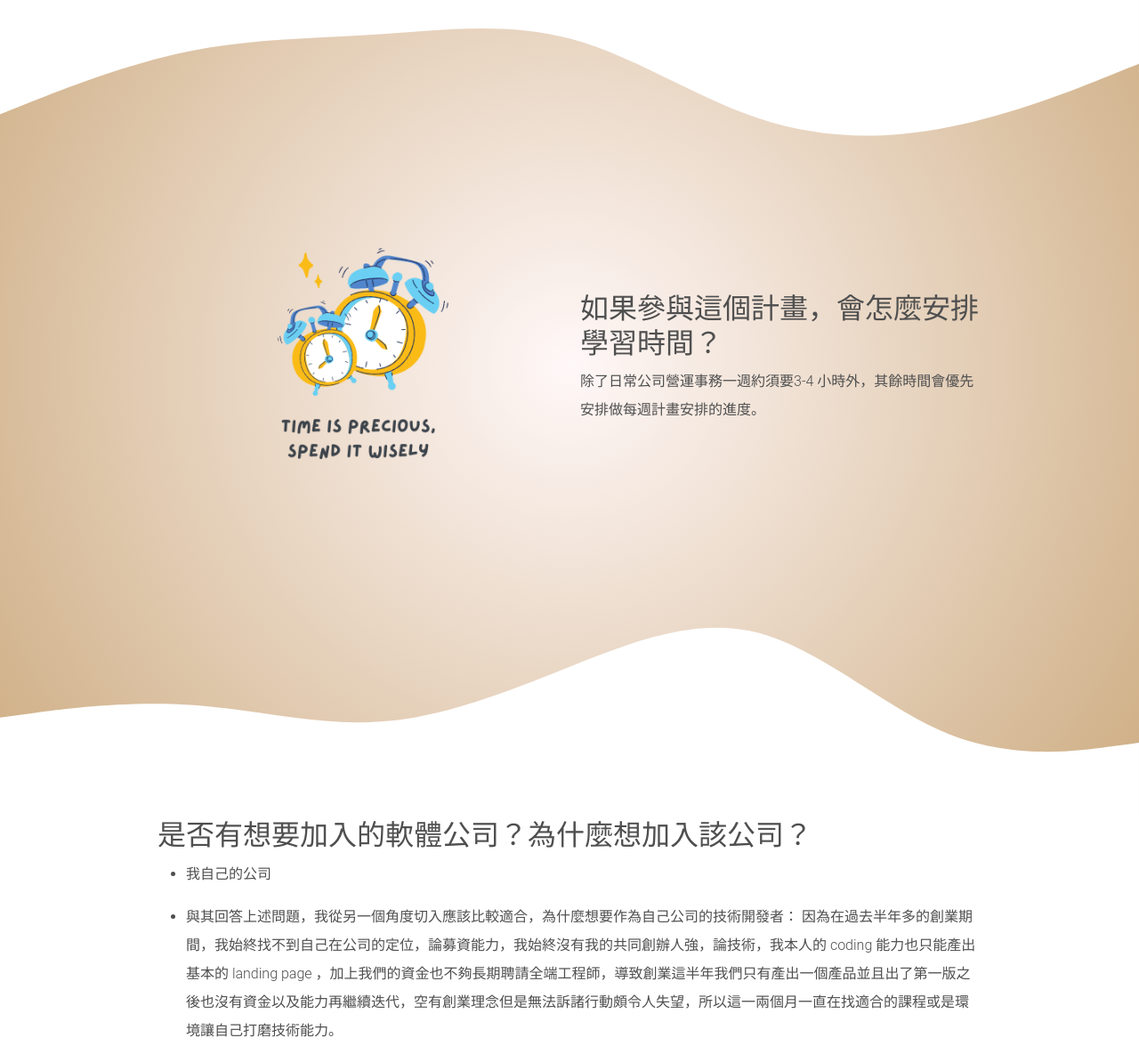
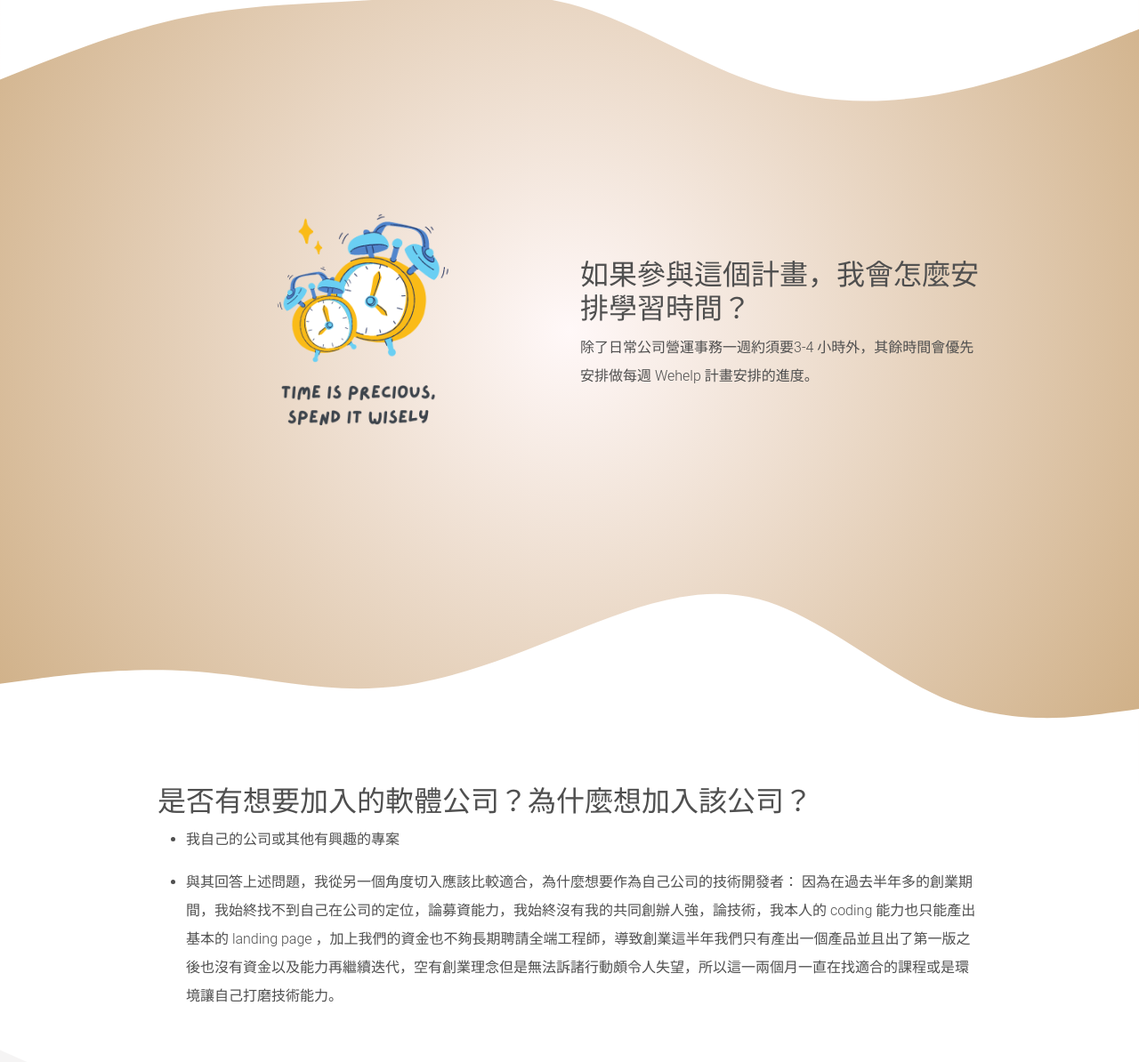
Before and after one commit to theboldzoey/wehelpapplication, a plain HTML site: page index.html in a window 1280 px wide. Shown: the part 1251-2445 px from the top of the page at 89% size. Drawn offline with Linux system fonts and the light colour scheme.

Commit message:
wording update

```diff
--- a/index.html
+++ b/index.html
@@ -82,9 +82,7 @@
       <div class="container pt-2">
         <div class="row align-items-center justify-content-center">
           <div class="col-md-10 mt-10">
-            <h2>
-              為了成為軟體工程師，曾做過什麼努力？若有具體專案作品請分享給我們。
-            </h2>
+            <h2>為了成為軟體工程師，我曾做過什麼努力？</h2>
             <ul>
               <li>
                 <p class="fs-6 fw-light lh-lg">
@@ -127,10 +125,10 @@
             <img class="fitSize" src="img/time.png" alt="" />
           </div>
           <div class="col-md-5">
-            <h2>如果參與這個計畫，會怎麼安排學習時間？</h2>
+            <h2>如果參與這個計畫，我會怎麼安排學習時間？</h2>
             <p class="fs-6 fw-light lh-lg">
-              除了日常公司營運事務一週約須要3-4
-              小時外，其餘時間會優先安排做每週計畫安排的進度。
+              除了日常公司營運事務一週約須要3-4 小時外，其餘時間會優先安排做每週
+              Wehelp 計畫安排的進度。
             </p>
           </div>
         </div>
@@ -150,7 +148,9 @@
             <h2>是否有想要加入的軟體公司？為什麼想加入該公司？</h2>
             <ul>
               <li>
-                <p class="fs-6 fw-light lh-lg">我自己的公司</p>
+                <p class="fs-6 fw-light lh-lg">
+                  我自己的公司或其他有興趣的專案
+                </p>
               </li>
               <li>
                 <p class="fs-6 fw-light lh-lg">
@@ -209,7 +209,7 @@
       <div class="container">
         <div class="row justify-content-center align-items-center">
           <div class="col-md-10 mt-10">
-            <h2>關於這份申請網頁，請分享一個開發時的技術心得。</h2>
+            <h2>關於這份申請網頁的一個開發技術心得。</h2>
             <ul>
               <li>
                 <p class="fs-6 fw-light lh-lg">
```
